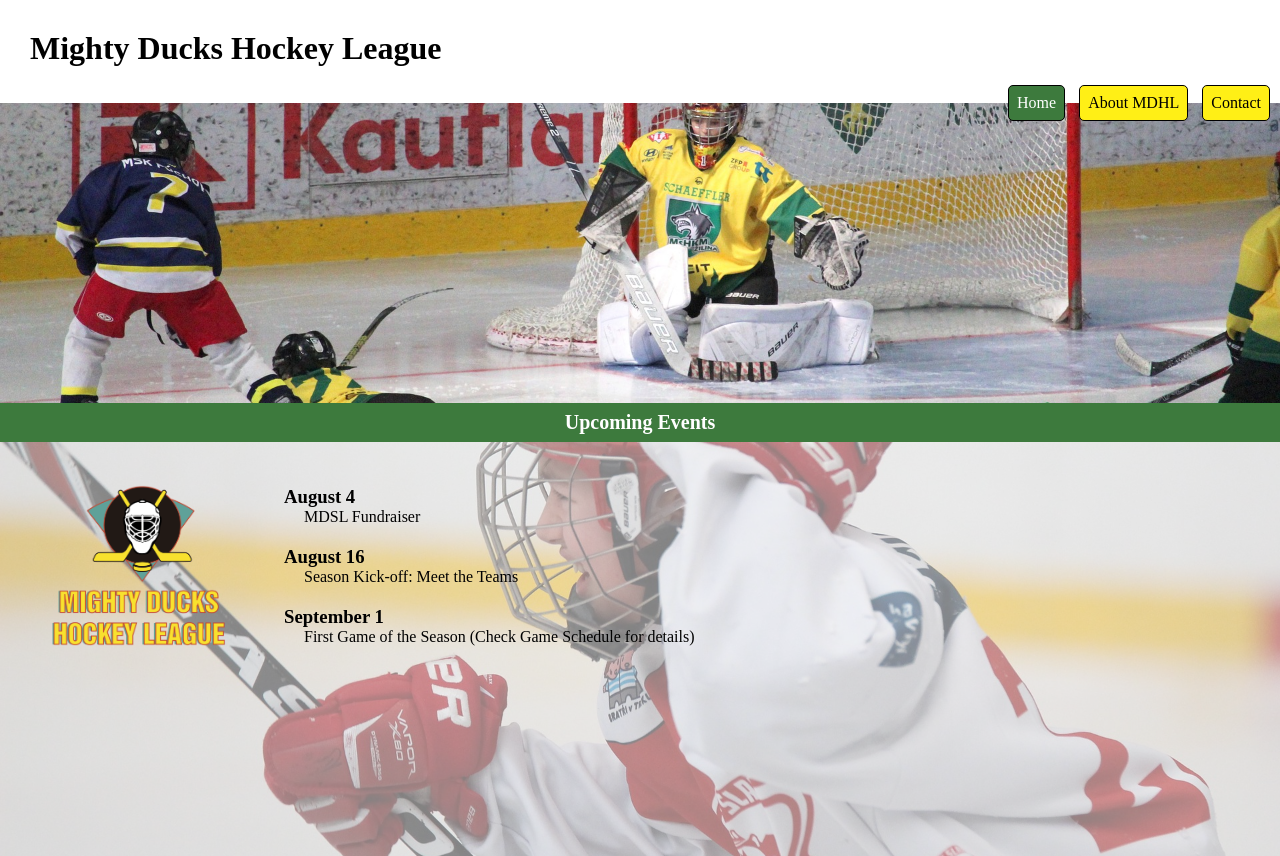
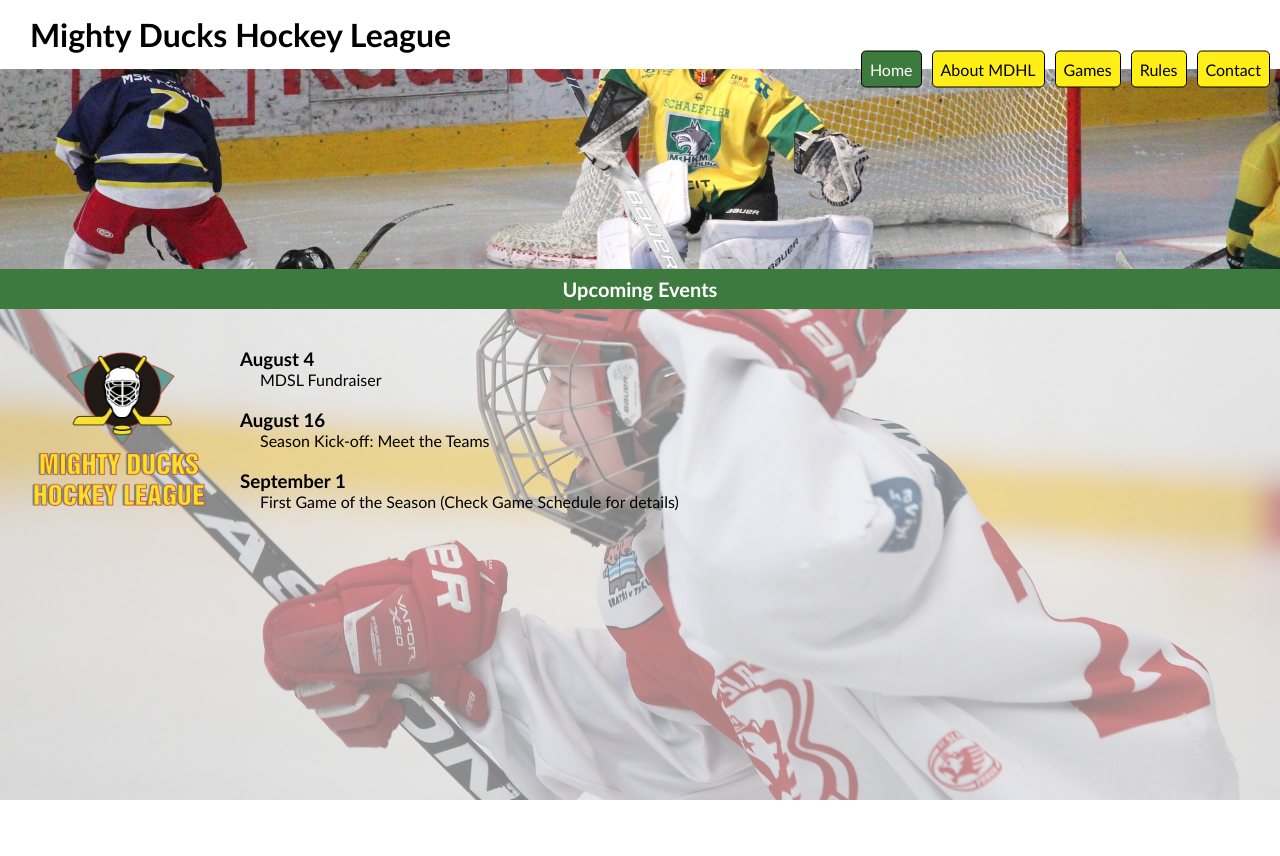
Before and after one commit to CP-Ruth/MDHL_Condori, a plain HTML site: page index.html in a window 1280 px wide. After the commit the page ends 800 px from the top, so only its background shows below. Drawn offline with Linux system fonts and the light colour scheme.

Commit message:
Contenido

```diff
--- a/assets/css/about.css
+++ /dev/null
@@ -1,89 +0,0 @@
-* {
-    margin: 0;
-    padding: 0;
-    box-sizing: border-box;
-}
-
-h1 {
-    /* top right bottom left */
-    margin: 30px 30px 0px 30px;
-}
-
-nav {
-    text-align: right;
-    transform: translateY(50%); /* trasaladr el elemento */
-    padding: 0 5px;
-}
-
-nav a {
-    display: inline-block;
-    background-color: rgb(255, 239, 22);
-    color: black;
-    padding: 8px;
-    margin: 0 5px;
-    text-decoration: none; /* LINEA DEBAJO DEL TEXTO LINK */
-    border: 1px solid black;
-    border-radius: 5px;
-}
-
-.active {
-    background-color: rgb(61, 122, 61);
-    color: white;
-}
-
-#header_img {
-    height: 300px;
-    width: 100%;
-    background-image: url(../design2_image1.jpg);
-    background-position: center; /* ORIGEN EN EL MEDIO */
-    background-size: cover; /* ALTURA O ANCHA MINIMA */
-}
-
-header h2 {
-    background-color: rgb(61, 122, 61);
-    text-align: center;
-    padding: 8px;
-    color: white;
-    font-size: 20px;
-}
-
-main {
-    position: relative; /* PARA QUE EL FONDO SE POSICIONA ACA */
-    min-height: 51.75vh;
-    padding: 20px;
-}
-
-main > * {
-    display: inline-block;
-    vertical-align: middle;
-    /* y x */
-    margin: 0 20px;
-}
-
-main > img{
-    width: 200px;
-}
-
-#section_img {
-    /* CTRL + / */
-    /* CTRL + X */
-    /* para que el elemento se maneja de manera independiente */
-    position: absolute;
-    top: 0; /* DEFINICON DEL ORIGEN */
-    left: -20px; /* COMPENSACION DEL MARGIN */
-    background-image: url(../hockey_2.jpg);
-    background-size: cover;
-    background-position: center;
-    height: 100%;
-    width: 100%;
-    opacity: 0.5;
-    z-index: -1; /* PONER LA IMAGEN EN LA ULTIMA COPA (ABAJO) */
-}
-
-article {
-    padding: 10px 0;
-}
-
-article p {
-    text-indent: 20px; /* CREAR ESPACIO AL PRINCIPIO DE UN PÁRRAFO */
-}
--- a/assets/css/index.css
+++ /dev/null
@@ -1,89 +0,0 @@
-* {
-    margin: 0;
-    padding: 0;
-    box-sizing: border-box;
-}
-
-h1 {
-    /* top right bottom left */
-    margin: 30px 30px 0px 30px;
-}
-
-nav {
-    text-align: right;
-    transform: translateY(50%); /* trasaladr el elemento */
-    padding: 0 5px;
-}
-
-nav a {
-    display: inline-block;
-    background-color: rgb(255, 239, 22);
-    color: black;
-    padding: 8px;
-    margin: 0 5px;
-    text-decoration: none; /* LINEA DEBAJO DEL TEXTO LINK */
-    border: 1px solid black;
-    border-radius: 5px;
-}
-
-.active {
-    background-color: rgb(61, 122, 61);
-    color: white;
-}
-
-#header_img {
-    height: 300px;
-    width: 100%;
-    background-image: url(../design2_image1.jpg);
-    background-position: center; /* ORIGEN EN EL MEDIO */
-    background-size: cover; /* ALTURA O ANCHA MINIMA */
-}
-
-header h2 {
-    background-color: rgb(61, 122, 61);
-    text-align: center;
-    padding: 8px;
-    color: white;
-    font-size: 20px;
-}
-
-main {
-    position: relative; /* PARA QUE EL FONDO SE POSICIONA ACA */
-    min-height: 51.75vh;
-    padding: 20px;
-}
-
-main > * {
-    display: inline-block;
-    vertical-align: middle;
-    /* y x */
-    margin: 0 20px;
-}
-
-main > img{
-    width: 200px;
-}
-
-#section_img {
-    /* CTRL + / */
-    /* CTRL + X */
-    /* para que el elemento se maneja de manera independiente */
-    position: absolute;
-    top: 0; /* DEFINICON DEL ORIGEN */
-    left: -20px; /* COMPENSACION DEL MARGIN */
-    background-image: url(../hockey_1.jpg);
-    background-size: cover;
-    background-position: center;
-    height: 100%;
-    width: 100%;
-    opacity: 0.5;
-    z-index: -1; /* PONER LA IMAGEN EN LA ULTIMA COPA (ABAJO) */
-}
-
-article {
-    padding: 10px 0;
-}
-
-article p {
-    text-indent: 20px; /* CREAR ESPACIO AL PRINCIPIO DE UN PÁRRAFO */
-}
--- a/assets/css/contact.css
+++ b/assets/css/styles.css
@@ -2,25 +2,34 @@
     margin: 0;
     padding: 0;
     box-sizing: border-box;
+    font-family: 'Gill Sans', 'Gill Sans MT', Calibri, 'Trebuchet MS', sans-serif;
+}
+
+#body {
+    display: flex;
+    flex-direction: column;
+    height: 100vh;
 }
 
 h1 {
     /* top right bottom left */
-    margin: 30px 30px 0px 30px;
+    margin: 15px 30px;
 }
 
 nav {
-    text-align: right;
-    transform: translateY(50%); /* trasaladr el elemento */
-    padding: 0 5px;
+    position: absolute;
+    transform: translateY(-50%); /* trasladar el elemento */
+    width: 100%;
+    display: flex;
+    justify-content: end;
+    gap: 10px;
+    padding: 0 10px;
 }
 
 nav a {
-    display: inline-block;
     background-color: rgb(255, 239, 22);
     color: black;
     padding: 8px;
-    margin: 0 5px;
     text-decoration: none; /* LINEA DEBAJO DEL TEXTO LINK */
     border: 1px solid black;
     border-radius: 5px;
@@ -32,52 +41,52 @@ nav a {
 }
 
 #header_img {
-    height: 300px;
+    height: 200px;
     width: 100%;
     background-image: url(../design2_image1.jpg);
     background-position: center; /* ORIGEN EN EL MEDIO */
     background-size: cover; /* ALTURA O ANCHA MINIMA */
 }
 
-header h2 {
+main {
+    position: relative; /* PARA QUE EL FONDO SE POSICIONA ACA */
+    flex: 1;
+}
+
+main h2 {
     background-color: rgb(61, 122, 61);
+    color: white;
     text-align: center;
     padding: 8px;
-    color: white;
     font-size: 20px;
 }
 
-main {
-    position: relative; /* PARA QUE EL FONDO SE POSICIONA ACA */
-    min-height: 51.75vh;
-    padding: 20px;
-}
-
-main > * {
-    display: inline-block;
-    vertical-align: middle;
-    /* y x */
-    margin: 0 20px;
-}
-
-main > img{
-    width: 200px;
-}
-
-#section_img {
+#main_img {
     /* CTRL + / */
     /* CTRL + X */
     /* para que el elemento se maneja de manera independiente */
     position: absolute;
     top: 0; /* DEFINICON DEL ORIGEN */
-    left: -20px; /* COMPENSACION DEL MARGIN */
-    background-image: url(../hockey_3.jpg);
+    left: 0; /* COMPENSACION DEL MARGIN */
+    background-image: url(../hockey_1.jpg);
     background-size: cover;
     background-position: center;
     height: 100%;
     width: 100%;
     opacity: 0.5;
-    z-index: -1; /* PONER LA IMAGEN EN LA ULTIMA COPA (ABAJO) */
+    z-index: -1; /* PONER LA IMAGEN EN LA ULTIMA CAPA (ABAJO) */
+}
+
+#main_logo_y_articulo {
+    display: flex;
+    align-items: center;
+    padding: 20px;
+    gap: 20px;
+}
+
+#main_logo_y_articulo > img {
+    width: 200px;
+    height: 200px;
 }
 
 article {
--- a/index.html
+++ b/index.html
@@ -1,29 +1,37 @@
 <!DOCTYPE html>
 <html lang="es">
+
 <head>
     <meta charset="UTF-8">
     <meta http-equiv="X-UA-Compatible" content="IE=edge">
     <meta name="viewport" content="width=device-width, initial-scale=1.0">
-        <link rel="stylesheet" href="./assets/css/index.css">
+    <link rel="icon" type="image/disco_icon" href="./assets/hockey_icon.png" >
+    <link rel="stylesheet" href="./assets/css/styles.css">
     <title>Mighty Ducks</title>
 </head>
+
 <body>
+    <div id="body">
         <header>
 
             <h1>Mighty Ducks Hockey League</h1>
             <nav>
-                <a href="index.html" class="active">Home</a>
+                <a href="#" class="active">Home</a>
                 <a href="about.html">About MDHL</a>
+                <a href="game_info.html">Games</a>
+                <a href="rules.html">Rules</a>
                 <a href="contact.html">Contact</a>
             </nav>
             <div id="header_img"></div>
-            <h2>Upcoming Events</h2>
 
         </header>
 
         <main>
-            <div id="section_img"></div>
-            <img src="./assets/logo.png" alt="Logo" >
+            <h2>Upcoming Events</h2>
+            <div id="main_img"></div>
+
+            <div id="main_logo_y_articulo">
+                <img src="./assets/logo.png" alt="Logo">
                 <div>
                     <article>
                         <h3>August 4</h3>
@@ -38,7 +46,9 @@
                         <p>First Game of the Season (Check Game Schedule for details)</p>
                     </article>
                 </div>
+            </div>
         </main>
+    </div>
+</body>
 
-    </body>
 </html>
```
Also changed, not shown: about.html (+16 -7 lines), contact.html (+14 -5 lines), game_info.html (added, +129 -0 lines), rules.html (added, +98 -0 lines), assets/hockey_icon.png (added). Lines whose indentation alone changed are shown as unchanged.
